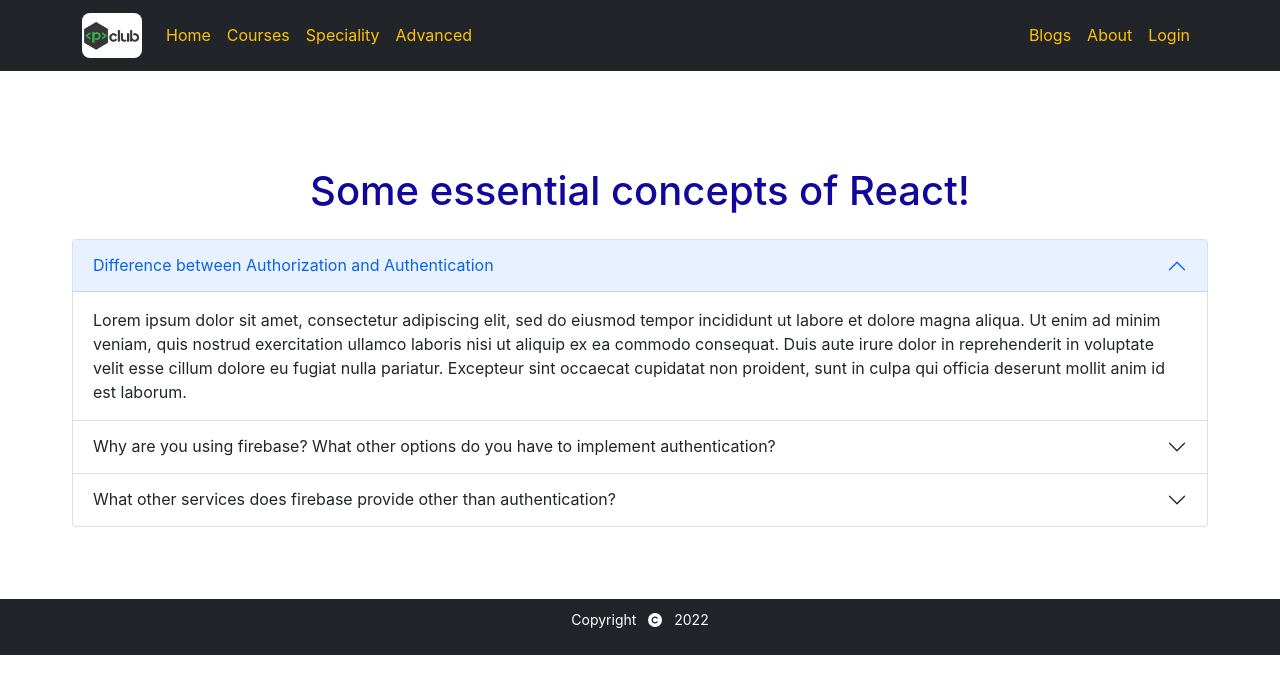
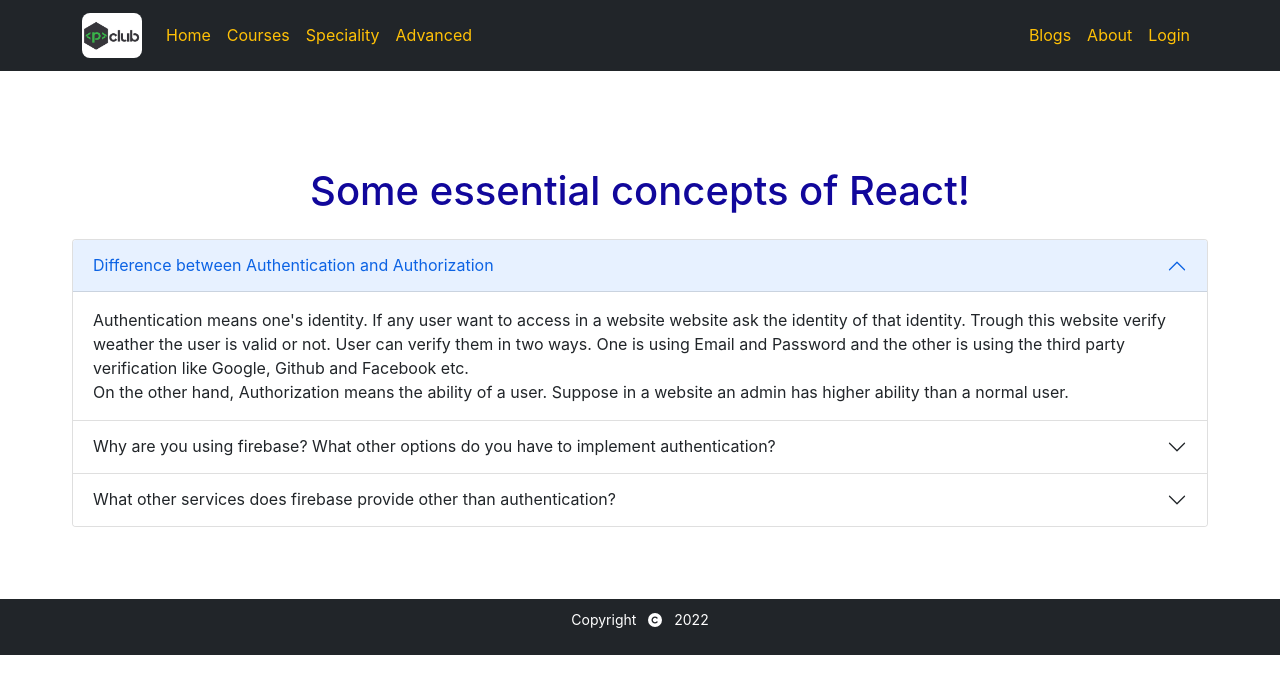
Before and after one commit to ariful892/programming-fundamental, a React (Create React App) app: page /blogs in a window 1280 px wide. Shown: the top 694 px of the page. Built offline with nearby package versions, Linux system fonts and the light colour scheme; no server answers.

Commit message:
blogs page complete

```diff
--- a/src/Pages/Blogs/Blogs.js
+++ b/src/Pages/Blogs/Blogs.js
@@ -7,39 +7,23 @@ const Blogs = () => {
             <h1 className='title text-center m-4'>Some essential concepts of React!</h1>
             <Accordion defaultActiveKey="0" >
                 <Accordion.Item eventKey="0">
-                    <Accordion.Header>Difference between Authorization and Authentication</Accordion.Header>
+                    <Accordion.Header>Difference between Authentication and Authorization</Accordion.Header>
                     <Accordion.Body>
-                        Lorem ipsum dolor sit amet, consectetur adipiscing elit, sed do eiusmod
-                        tempor incididunt ut labore et dolore magna aliqua. Ut enim ad minim
-                        veniam, quis nostrud exercitation ullamco laboris nisi ut aliquip ex ea
-                        commodo consequat. Duis aute irure dolor in reprehenderit in voluptate
-                        velit esse cillum dolore eu fugiat nulla pariatur. Excepteur sint occaecat
-                        cupidatat non proident, sunt in culpa qui officia deserunt mollit anim id
-                        est laborum.
+                        Authentication means one's identity. If any user want to access in a website website ask the identity of that identity. Trough this website verify weather the user is valid or not. User can verify them in two ways. One is using Email and Password and the other is using the third party verification like Google, Github and Facebook etc. <br />
+                        On the other hand, Authorization means the ability of a user. Suppose in a website an admin has higher ability than a normal user.
                     </Accordion.Body>
                 </Accordion.Item>
                 <Accordion.Item eventKey="1">
                     <Accordion.Header>Why are you using firebase? What other options do you have to implement authentication?</Accordion.Header>
                     <Accordion.Body>
-                        Lorem ipsum dolor sit amet, consectetur adipiscing elit, sed do eiusmod
-                        tempor incididunt ut labore et dolore magna aliqua. Ut enim ad minim
-                        veniam, quis nostrud exercitation ullamco laboris nisi ut aliquip ex ea
-                        commodo consequat. Duis aute irure dolor in reprehenderit in voluptate
-                        velit esse cillum dolore eu fugiat nulla pariatur. Excepteur sint occaecat
-                        cupidatat non proident, sunt in culpa qui officia deserunt mollit anim id
-                        est laborum.
+                        I use firebase mostly for the authentication purposes. I use it because it is popular and safest for authentication. Also it is easier to authenticate through email-password, phone numbers, google, github and facebook etc. using firebase. Sometimes I use it to deploy my project. <br />
+                        Rather than firebase there are many authentication sites like Okta, OneLogin, JumpCloud and Microsoft Azure Active Directory etc.
                     </Accordion.Body>
                 </Accordion.Item>
                 <Accordion.Item eventKey="2">
                     <Accordion.Header>What other services does firebase provide other than authentication?</Accordion.Header>
                     <Accordion.Body>
-                        Lorem ipsum dolor sit amet, consectetur adipiscing elit, sed do eiusmod
-                        tempor incididunt ut labore et dolore magna aliqua. Ut enim ad minim
-                        veniam, quis nostrud exercitation ullamco laboris nisi ut aliquip ex ea
-                        commodo consequat. Duis aute irure dolor in reprehenderit in voluptate
-                        velit esse cillum dolore eu fugiat nulla pariatur. Excepteur sint occaecat
-                        cupidatat non proident, sunt in culpa qui officia deserunt mollit anim id
-                        est laborum.
+                        Though most of the time we use firebase for authentication but it has many other features which are very useful. It could be used as a storage to store data. Also we can easily host our website using firebase. It has push notification feature which can be use to give an alert message. Another feature is firebase ML which is effective for the user who are doing a machine learning project.
                     </Accordion.Body>
                 </Accordion.Item>
             </Accordion>
--- a/src/Pages/Home/Course/Course.css
+++ b/src/Pages/Home/Course/Course.css
@@ -9,7 +9,7 @@
 }
 
 .course:hover {
-    background-color: rgb(216, 242, 216);
+    border: 2px solid rgb(135, 135, 240);
 }
 
 .course img {
@@ -45,3 +45,8 @@
     border-radius: 0 0 7px 7px;
     text-decoration: none;
 }
+
+.course-btn:hover {
+    background-color: rgb(72, 72, 239);
+    color: rgb(233, 232, 239);
+}
--- a/src/Pages/Login/Login/Login.css
+++ b/src/Pages/Login/Login/Login.css
@@ -46,3 +46,15 @@
     color: #FF9900;
     text-decoration: none;
 }
+
+.reset-btn {
+    color: rgb(238, 165, 48);
+    text-decoration: none;
+    border: none;
+    background-color: white;
+    padding-left: 2px;
+}
+
+.reset-btn:hover {
+    color: rgb(99, 99, 246);
+}
--- a/src/Pages/Login/Login/Login.js
+++ b/src/Pages/Login/Login/Login.js
@@ -68,7 +68,7 @@ const Login = () => {
             <p className='m-0'>New to Programming Fundamentals?
                 <Link className='form-link' to='/register'>Please Register</Link>
             </p>
-            <p className='mt-2'>Forget Password?<button className='ps-0 btn btn-link text-warning pe-auto text-decoration-none' onClick={resetPassword}>Reset Password</button></p>
+            <p className='mt-2'>Forget Password?<button className='reset-btn ' onClick={resetPassword}>Reset Password</button></p>
             <ToastContainer></ToastContainer>
         </div>
     );
--- a/src/Pages/Login/SocialLogin/SocialLogin.js
+++ b/src/Pages/Login/SocialLogin/SocialLogin.js
@@ -40,7 +40,7 @@ const SocialLogin = () => {
                     onClick={() => signInWithGithub()}
                     className='btn btn-dark w-50 d-block mx-auto my-2'>
                     <img height={19} src={github} alt=''></img>
-                    <span className='ps-2'>Continue With Github</span>
+                    <span className='ps-2'>Continue With GitHub</span>
                 </button>
             </div>
             {errorElement}
```
Also changed, not shown: 2 other files (tests, documents, lock files or other folders).
